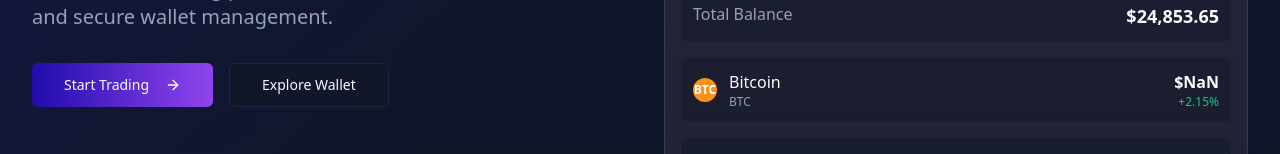
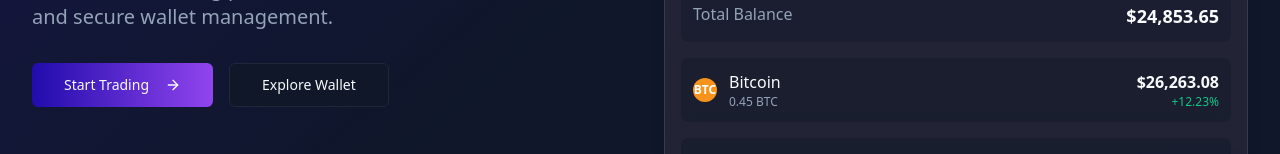
Before and after one commit to dimaro2210/Genesis-Investment-Crypto, a React (Vite) app: page / in a window 1280 px wide. Shown: the part 646-800 px from the top of the page. Built offline with nearby package versions, Linux system fonts and the light colour scheme.

Commit message:
Fix: Resolve TypeScript errors in Index.tsx
The errors "Property 'amount' does not exist on type 'Cryptocurrency'" were resolved by updating the mock data to include the 'amount' property in the Cryptocurrency interface. This ensures the code correctly accesses the necessary data for display.

```diff
--- a/src/pages/Index.tsx
+++ b/src/pages/Index.tsx
@@ -2,7 +2,7 @@
 import { useState, useEffect } from "react";
 import { Header } from "@/components/layout/Header";
 import { Footer } from "@/components/layout/Footer";
-import { formatCurrency, mockCryptocurrencies } from "@/utils/mockData";
+import { formatCurrency, mockCryptocurrencies, mockWalletAssets } from "@/utils/mockData";
 import { Button } from "@/components/ui/button";
 import { Link } from "react-router-dom";
 import { ArrowRight, BarChart3, Lock, Wallet } from "lucide-react";
@@ -101,20 +101,20 @@ const Index = () => {
                         <span className="font-bold text-lg">$24,853.65</span>
                       </div>
 
-                      {mockCryptocurrencies.slice(0, 3).map((crypto) => (
-                        <div key={crypto.id} className="flex items-center justify-between p-3 bg-background/40 rounded-lg backdrop-blur-sm">
+                      {mockWalletAssets.slice(0, 3).map((asset) => (
+                        <div key={asset.id} className="flex items-center justify-between p-3 bg-background/40 rounded-lg backdrop-blur-sm">
                           <div className="flex items-center gap-3">
-                            <CoinIcon symbol={crypto.symbol} size="sm" />
+                            <CoinIcon symbol={asset.symbol} size="sm" />
                             <div>
-                              <span className="font-medium">{crypto.name}</span>
-                              <div className="text-xs text-muted-foreground">{crypto.amount} {crypto.symbol}</div>
+                              <span className="font-medium">{asset.name}</span>
+                              <div className="text-xs text-muted-foreground">{asset.amount} {asset.symbol}</div>
                             </div>
                           </div>
                           <div className="text-right">
-                            <div className="font-semibold">{formatCurrency(crypto.currentPrice * crypto.amount)}</div>
-                            <div className={`text-xs ${crypto.priceChangePercentage24h >= 0 ? 'text-crypto-positive' : 'text-crypto-negative'}`}>
-                              {crypto.priceChangePercentage24h >= 0 ? '+' : ''}
-                              {crypto.priceChangePercentage24h.toFixed(2)}%
+                            <div className="font-semibold">{formatCurrency(asset.valueUSD)}</div>
+                            <div className={`text-xs ${asset.profitLossPercentage >= 0 ? 'text-crypto-positive' : 'text-crypto-negative'}`}>
+                              {asset.profitLossPercentage >= 0 ? '+' : ''}
+                              {asset.profitLossPercentage.toFixed(2)}%
                             </div>
                           </div>
                         </div>
```
